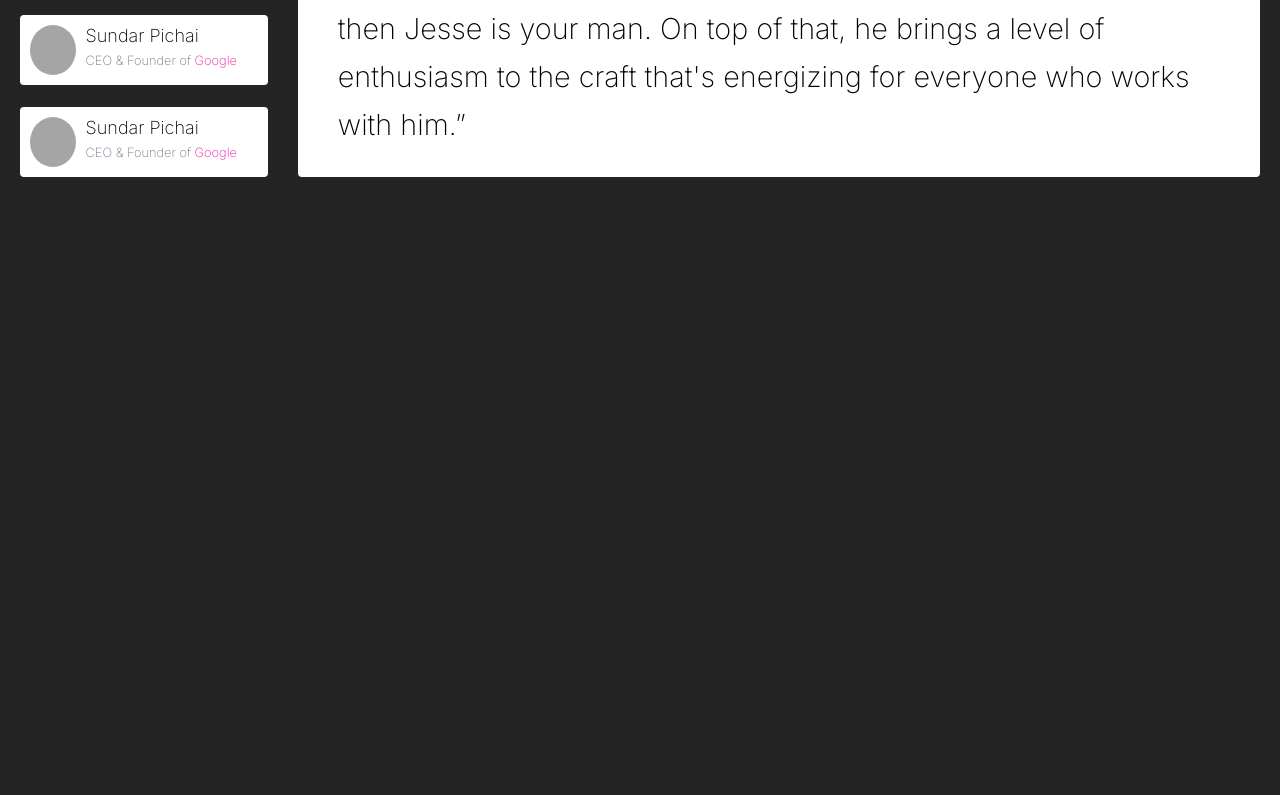
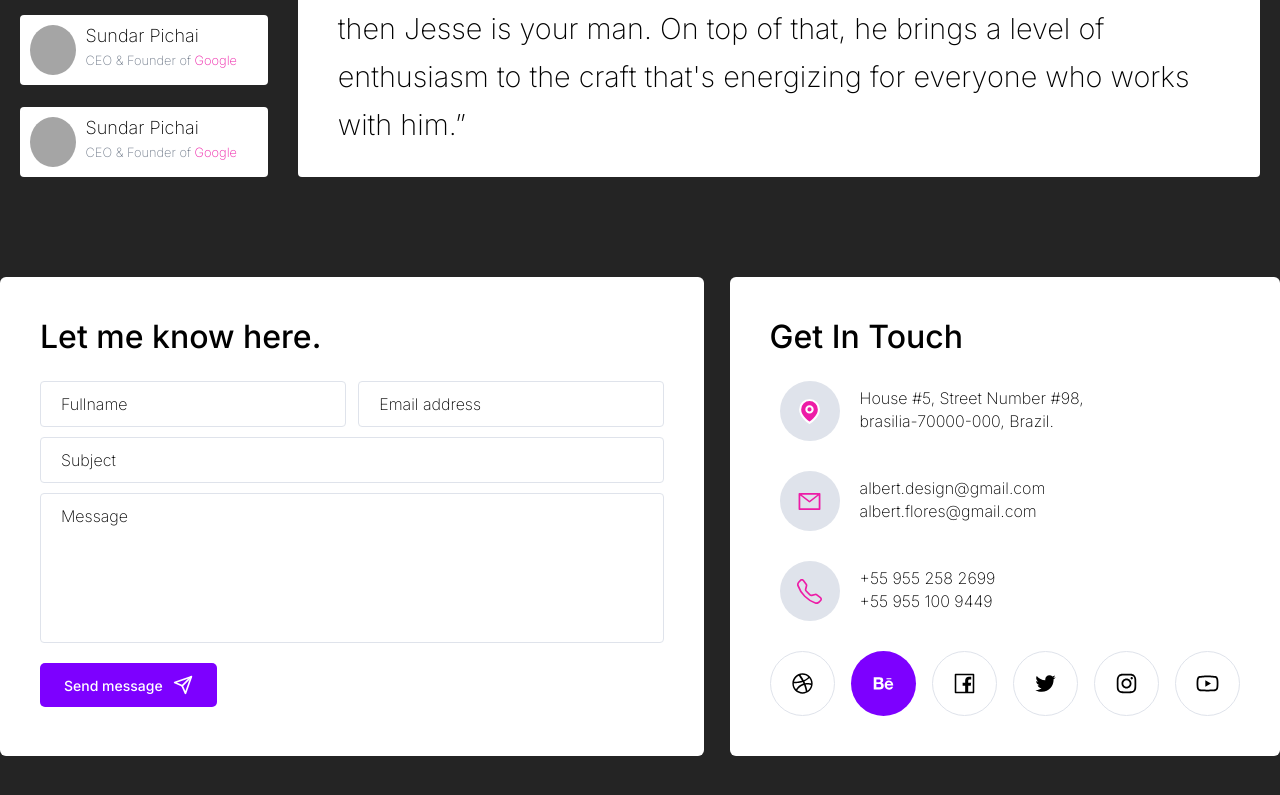
Before and after one commit to HermandoThiago/Teste-hypesoft, a React (Create React App) app: page / in a window 1280 px wide. Shown: the part 4078-4873 px from the top of the page. Before the commit the page ends 4255 px from the top, so only its background shows below. Built offline with nearby package versions, Linux system fonts and the light colour scheme; the HTML template or start-up script is replaced by a standard one.

Commit message:
feat: Desenvolvimento da section de contato issue #8

```diff
--- /dev/null
+++ b/src/components/Contact/ButtonIcon/ButtonIcon.tsx
@@ -0,0 +1,14 @@
+import { StyledButtonIcon } from './style';
+
+interface IPropsButtonIcon {
+    icon: React.ReactNode;
+    color?: string;
+}
+
+ export default function ButtonIcon({ icon, color }: IPropsButtonIcon){
+    return(
+        <StyledButtonIcon color={color}>
+            {icon}
+        </StyledButtonIcon>
+    )
+}
--- /dev/null
+++ b/src/components/Contact/ButtonIcon/style.ts
@@ -0,0 +1,41 @@
+import styled, { css } from 'styled-components';
+
+interface IStyledButtonIcon {
+    color?: string;
+}
+
+export const StyledButtonIcon = styled.div<IStyledButtonIcon>`
+    max-width: 15%;
+    width: 65px;
+    height: 65px;
+    border-radius: 50%;
+    display: flex;
+    align-items: center;
+    justify-content: center;
+    cursor: pointer;
+    border: 1px solid #DFE3EB;
+
+    svg{
+        fill: black;
+    }
+
+    ${props => {
+        if(props.color){
+            return css`
+                background-color: #7D00FF;
+                border: 0;
+
+                svg{
+                    fill: white;
+                }
+
+            `
+        }
+    }}
+
+    @media screen and (max-width: 768px){
+        width: 50px;
+        height: 50px;
+    }
+
+`;
--- /dev/null
+++ b/src/components/Contact/Contact.tsx
@@ -0,0 +1,69 @@
+import Container from "../Container/Container";
+import Box from "../Box/Box";
+import Typography from "../Typography/Typography";
+import Button from "../Button/Button";
+import {
+    MediumInput,
+    FullInput,
+    FullTextArea,
+    StyledContainerContact,
+    StyledContainerInfo,
+    StyledContact
+} from './style';
+import { FiSend, FiMapPin } from 'react-icons/fi';
+import {
+    AiOutlineMail,
+    AiOutlineDribbble,
+    AiOutlineBehance,
+    AiOutlineFacebook,
+    AiOutlineTwitter,
+    AiOutlineInstagram,
+    AiOutlineYoutube
+} from 'react-icons/ai';
+import { BsTelephone } from 'react-icons/bs';
+import Info from "./Info/Info";
+import ButtonIcon from "./ButtonIcon/ButtonIcon";
+
+export default function Contact(){
+    return(
+        <Container size='medium'>
+            <StyledContact width={100} py={100} direction='row'>
+                <StyledContainerContact width={55} py={40} px={40} direction='column'>
+                    <Typography size='medium' color='black' bottom={15}>Let me know here.</Typography>
+                    <Box width={100} top={10} content='space-between'>
+                        <MediumInput placeholder="Fullname" />
+                        <MediumInput placeholder="Email address" />
+                        <FullInput placeholder="Subject" />
+                        <FullTextArea placeholder="Message" />
+                        <Button size='medium' color='secondary' top={20}>Send message <FiSend size={20}/></Button>
+                    </Box>
+                </StyledContainerContact>
+                <StyledContainerInfo width={43} py={40} px={40} direction='column'>
+                    <Typography size='medium' color='black' bottom={15}>Get In Touch</Typography>
+                    <Box width={100}>
+                        <Info icon={<FiMapPin size={25} />}>
+                            <span>House #5, Street Number #98,</span>
+                            <span> brasilia-70000-000, Brazil.</span>
+                        </Info>
+                        <Info icon={<AiOutlineMail size={25} />}>
+                            <span>albert.design@gmail.com</span>
+                            <span>albert.flores@gmail.com</span>
+                        </Info>
+                        <Info icon={<BsTelephone size={25} />}>
+                            <span>+55 955 258 2699</span>
+                            <span>+55 955 100 9449</span>
+                        </Info>
+                    </Box>
+                    <Box width={100} top={10} direction='row' align="center" content='space-between'>
+                        <ButtonIcon icon={<AiOutlineDribbble size={25} />} />
+                        <ButtonIcon icon={<AiOutlineBehance size={25} />} color='purple'/>
+                        <ButtonIcon icon={<AiOutlineFacebook size={25} />} />
+                        <ButtonIcon icon={<AiOutlineTwitter size={25} />} />
+                        <ButtonIcon icon={<AiOutlineInstagram size={25} />} />
+                        <ButtonIcon icon={<AiOutlineYoutube size={25} />} />
+                    </Box>
+                </StyledContainerInfo>
+            </StyledContact>
+        </Container>
+    )
+}
--- /dev/null
+++ b/src/components/Contact/Info/Info.tsx
@@ -0,0 +1,18 @@
+import Box from "../../Box/Box";
+import { CircleIcon, StyledInfo } from './style';
+
+interface IPropsInfo {
+    children: React.ReactNode;
+    icon: React.ReactNode;
+}
+
+export default function Info({ children, icon }: IPropsInfo){
+    return(
+        <StyledInfo width={100} direction='row' py={10} px={10}>
+            <CircleIcon>{icon}</CircleIcon>
+            <Box width={80} direction='column' content='center' px={20}>
+                {children}
+            </Box>
+        </StyledInfo>
+    )
+}
--- /dev/null
+++ b/src/components/Contact/Info/style.ts
@@ -0,0 +1,29 @@
+import styled from 'styled-components';
+import { StyledBox } from '../../Box/style';
+
+export const StyledInfo = styled(StyledBox)`
+    background-color: #fff;
+    border-radius: 4px;
+    margin-bottom: 10px;
+
+    span{
+        color: black;
+        font-weight: lighter;
+        margin-bottom: 3px;
+    }
+`;
+
+export const CircleIcon = styled.div`
+    width: 60px;
+    height: 60px;
+    border-radius: 50%;
+    background-color: #DFE3EB;
+    display: flex;
+    align-items: center;
+    justify-content: center;
+
+    svg{
+        fill: #ED1CA6;
+    }
+
+`;
--- /dev/null
+++ b/src/components/Contact/style.ts
@@ -0,0 +1,106 @@
+import styled from 'styled-components';
+import { StyledBox } from '../Box/style';
+
+export const StyledContact = styled(StyledBox)`
+    @media screen and (max-width: 768px){
+        flex-direction: column;
+        padding: 100px 20px;
+    }
+`;
+
+export const StyledContainerContact = styled(StyledBox)`
+    background-color: #fff;
+    border-radius: 6px;
+
+    p{
+        font-size: 2rem;
+    }
+
+    button{
+        display: flex;
+        align-items: center;
+        justify-content: center;
+    }
+
+    svg{
+        margin-left: 10px;
+    }
+
+    @media screen and (max-width: 768px){
+        width: 100%;
+    }
+
+`;
+
+export const StyledContainerInfo = styled(StyledBox)`
+    background-color: #fff;
+    border-radius: 6px;
+    margin-left: 2%;
+
+    p{
+        font-size: 2rem;
+    }
+
+    @media screen and (max-width: 768px){
+        width: 100%;
+        margin: 10px auto;
+    }
+`;
+
+export const MediumInput = styled.input`
+    width: 49%;
+    border: 1px solid #DFE3EB;
+    padding: 12px 20px;
+    font-size: 1rem;
+    font-weight: lighter;
+    border-radius: 4px;
+    color: black;
+
+    :focus{
+        outline: 1px solid #ED1CA6;
+    }
+
+    ::placeholder{
+        color: black;
+    }
+`;
+
+export const FullInput = styled.input`
+    width: 100%;
+    border: 1px solid #DFE3EB;
+    padding: 12px 20px;
+    font-size: 1rem;
+    font-weight: lighter;
+    border-radius: 4px;
+    margin-top: 10px;
+    color: black;
+
+    :focus{
+        outline: 1px solid #ED1CA6;
+    }
+
+    ::placeholder{
+        color: black;
+    }
+`;
+
+export const FullTextArea = styled.textarea`
+    width: 100%;
+    height: 150px;
+    border: 1px solid #DFE3EB;
+    padding: 12px 20px;
+    font-size: 1rem;
+    font-weight: lighter;
+    border-radius: 4px;
+    margin-top: 10px;
+    resize: none;
+    color: black;
+
+    :focus{
+        outline: 1px solid #ED1CA6;
+    }
+
+    ::placeholder{
+        color: black;
+    }
+`;
--- a/src/pages/Home/Home.tsx
+++ b/src/pages/Home/Home.tsx
@@ -9,6 +9,7 @@ import CardsWorks from '../../components/CardsWorks/CardsWorks';
 import Enterprise from "../../components/Enterprises/Enterprise";
 import Banner from "../../components/Banner/Banner";
 import Testimonial from "../../components/Testimonial/Testimonial";
+import Contact from "../../components/Contact/Contact";
 
 export default function Home(){
     return(
@@ -65,6 +66,7 @@ export default function Home(){
             <Enterprise />
             <Banner />
             <Testimonial />
+            <Contact />
         </>
     )
 }
```
